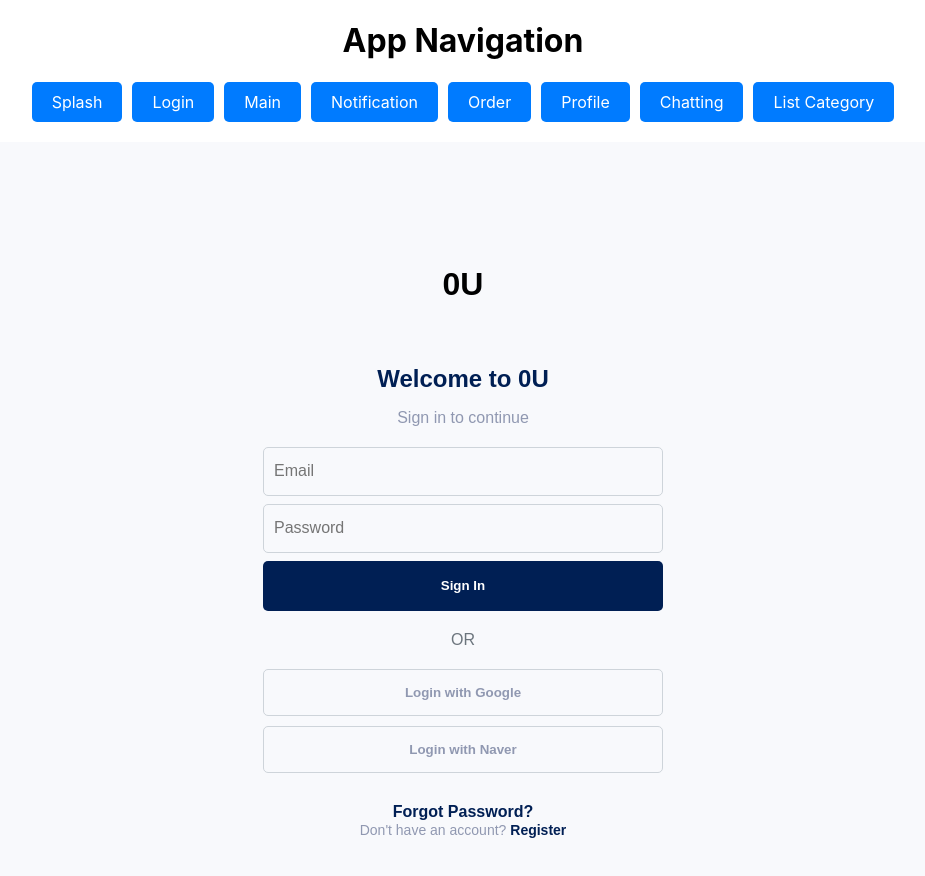
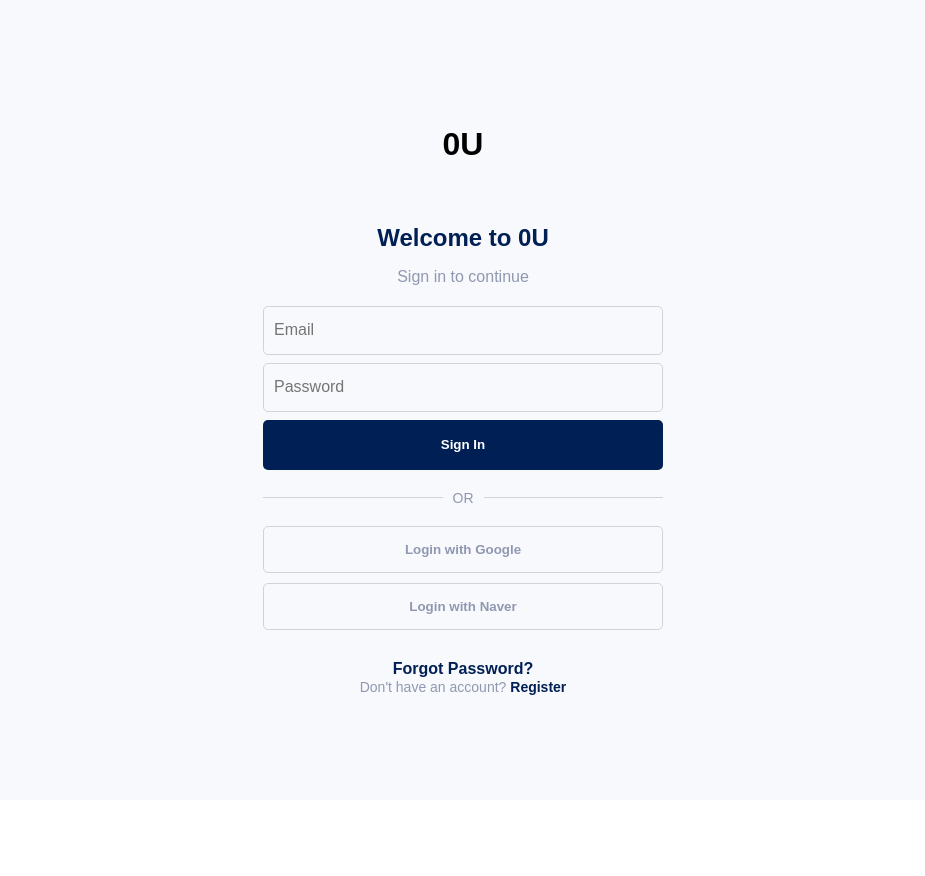
Before and after one commit to PINGPINGYEE/0u-app-dev, a React (Create React App) app in the folder 0u-app/: page /login in a window 1280 px wide. Shown: the top 876 px of the page, without its empty margins (177-1102 px from the left). After the commit the page ends 800 px from the top, so only its background shows below. Built offline with nearby package versions, Linux system fonts and the light colour scheme.

Commit message:
FEAT: Splash

```diff
--- a/0u-app/src/App.js
+++ b/0u-app/src/App.js
@@ -1,5 +1,5 @@
 import React from "react";
-import { BrowserRouter as Router, Routes, Route, Link } from "react-router-dom";
+import { BrowserRouter as Router, Routes, Route } from "react-router-dom";
 
 // 페이지 컴포넌트 임포트
 import Splash from "./pages/Splash";
@@ -14,20 +14,6 @@ import ListCategory from "./pages/ListCategory";
 function App() {
   return (
     <Router>
-      <div style={styles.container}>
-        <h1>App Navigation</h1>
-        <div style={styles.nav}>
-          {/* 페이지로 이동하는 버튼 */}
-          <Link to="/splash" style={styles.button}>Splash</Link>
-          <Link to="/login" style={styles.button}>Login</Link>
-          <Link to="/main" style={styles.button}>Main</Link>
-          <Link to="/notification" style={styles.button}>Notification</Link>
-          <Link to="/order" style={styles.button}>Order</Link>
-          <Link to="/profile" style={styles.button}>Profile</Link>
-          <Link to="/chatting" style={styles.button}>Chatting</Link>
-          <Link to="/list-category" style={styles.button}>List Category</Link>
-        </div>
-
       {/* 라우트 설정 */}
       <Routes>
         <Route path="/splash" element={<Splash />} />
@@ -39,30 +25,8 @@ function App() {
         <Route path="/chatting" element={<Chatting />} />
         <Route path="/list-category" element={<ListCategory />} />
       </Routes>
-      </div>
     </Router>
   );
 }
 
-// 간단한 스타일 객체
-const styles = {
-  container: {
-    textAlign: "center",
-    margin: "20px",
-  },
-  nav: {
-    display: "flex",
-    justifyContent: "center",
-    gap: "10px",
-    marginBottom: "20px",
-  },
-  button: {
-    padding: "10px 20px",
-    backgroundColor: "#007BFF",
-    color: "#fff",
-    textDecoration: "none",
-    borderRadius: "5px",
-  },
-};
-
 export default App;
--- a/0u-app/src/css/Login.css
+++ b/0u-app/src/css/Login.css
@@ -80,6 +80,7 @@
 
 .social-button:hover {
   background-color: #f1f3f5; /* 호버 시 배경 색 */
+  transition: ease 0.2s;
 }
 
 .login-footer {
@@ -93,6 +94,7 @@
   font-weight: normal; /* 기본 텍스트 두께 */
   color: #9098B1; /* 텍스트 색상 */
   text-decoration: none; /* 밑줄 제거 */
+  margin-top: 4px;
 }
 
 .dont-have a {
@@ -105,3 +107,21 @@
   color: #001f54;
   font-weight: bold;
 }
+.login-or-line {
+  flex: 1; /* 선의 너비를 유동적으로 설정 */
+  height: 1px; /* 선의 두께 */
+  background-color: #ced4da; /* 선 색상 */
+}
+.login-or-container {
+  display: flex;
+  align-items: center;
+  width: 100%; /* 부모 요소 너비에 맞춤 */
+  max-width: 400px; /* 최대 너비 제한 */
+  margin: 20px 0; /* 상하 여백 */
+}
+.login-or-text {
+  margin: 0 10px; /* 텍스트와 선 사이 여백 */
+  color: #9098B1; /* 텍스트 색상 */
+  font-size: 14px; /* 텍스트 크기 */
+  font-weight: normal; /* 텍스트 두께 */
+}
--- /dev/null
+++ b/0u-app/src/css/Splash.css
@@ -0,0 +1,22 @@
+.splash-container {
+    display: flex;
+    align-items: center;
+    justify-content: center;
+    height: 100vh; /* 화면 전체 높이 */
+    background-color: #001f54; /* 배경색 */
+  }
+
+  .splash-logo {
+    display: flex;
+    align-items: center;
+    justify-content: center;
+    width: 125px; /* 로고 박스 너비 */
+    height: 125px; /* 로고 박스 높이 */
+    background-color: #fff; /* 로고 박스 배경 */
+    border-radius: 20px; /* 둥근 모서리 */
+  }
+
+  .splash-image {
+    width: 70%; /* 이미지 크기 */
+    height: auto; /* 비율 유지 */
+  }
--- a/0u-app/src/pages/Login.js
+++ b/0u-app/src/pages/Login.js
@@ -18,7 +18,12 @@ const Login = () => {
         </button>
       </form>
 
-      <p className="login-or">OR</p>
+      {/* OR 구분선 */}
+      <div className="login-or-container">
+        <div className="login-or-line"></div>
+        <div className="login-or-text">OR</div>
+        <div className="login-or-line"></div>
+      </div>
 
       <div className="login-social">
         <button className="social-button">Login with Google</button>
@@ -30,9 +35,9 @@ const Login = () => {
           Forgot Password?
         </a>
         <br />
-        <a href="#" className="dont-have">
+        <span className="dont-have">
           Don't have an account? <a href="#" className="login-link">Register</a>
-        </a>
+        </span>
       </div>
     </div>
   );
--- a/0u-app/src/pages/Splash.js
+++ b/0u-app/src/pages/Splash.js
@@ -0,0 +1,14 @@
+import React from "react";
+import "../css/Splash.css"; // CSS 파일 가져오기
+
+const Splash = () => {
+  return (
+    <div className="splash-container">
+      <div className="splash-logo">
+        <img src="/icon.png" alt="Icon Logo" className="splash-image" />
+      </div>
+    </div>
+  );
+};
+
+export default Splash;
```
Lines whose indentation alone changed are shown as unchanged.
